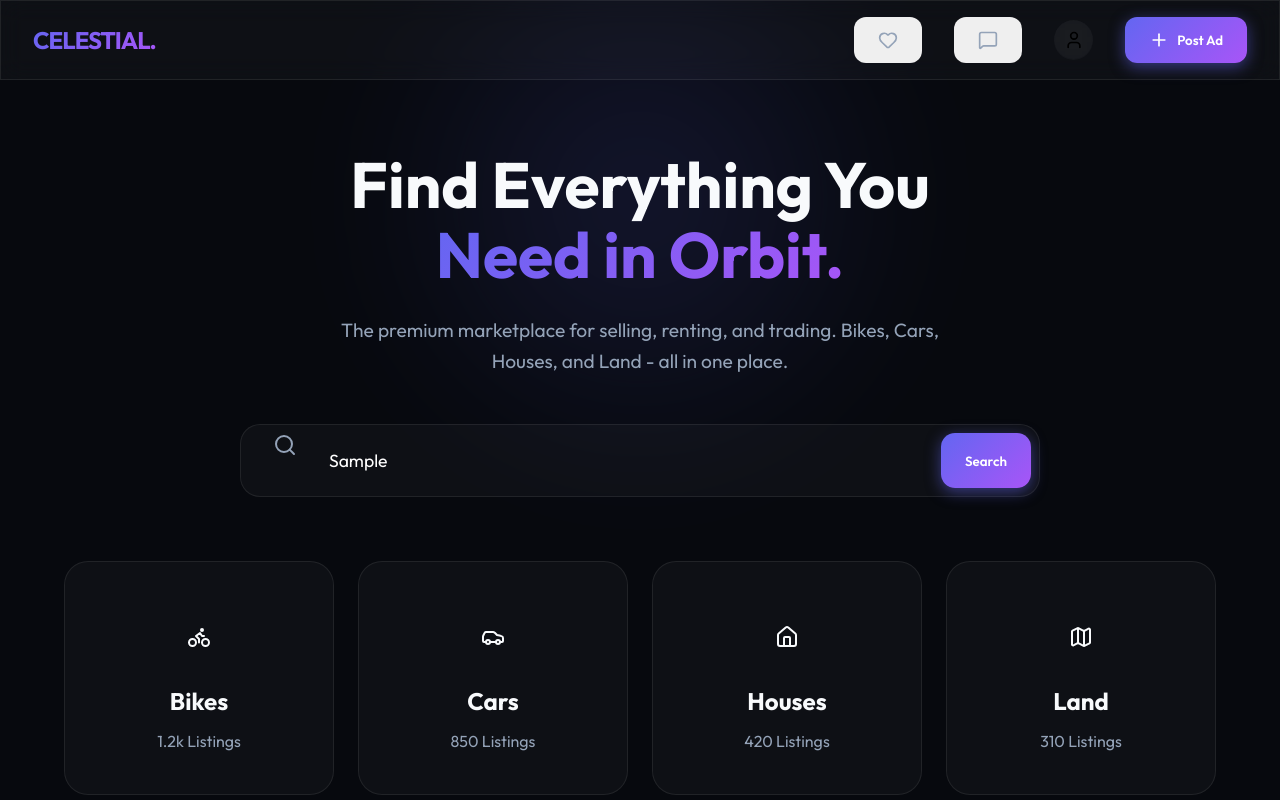
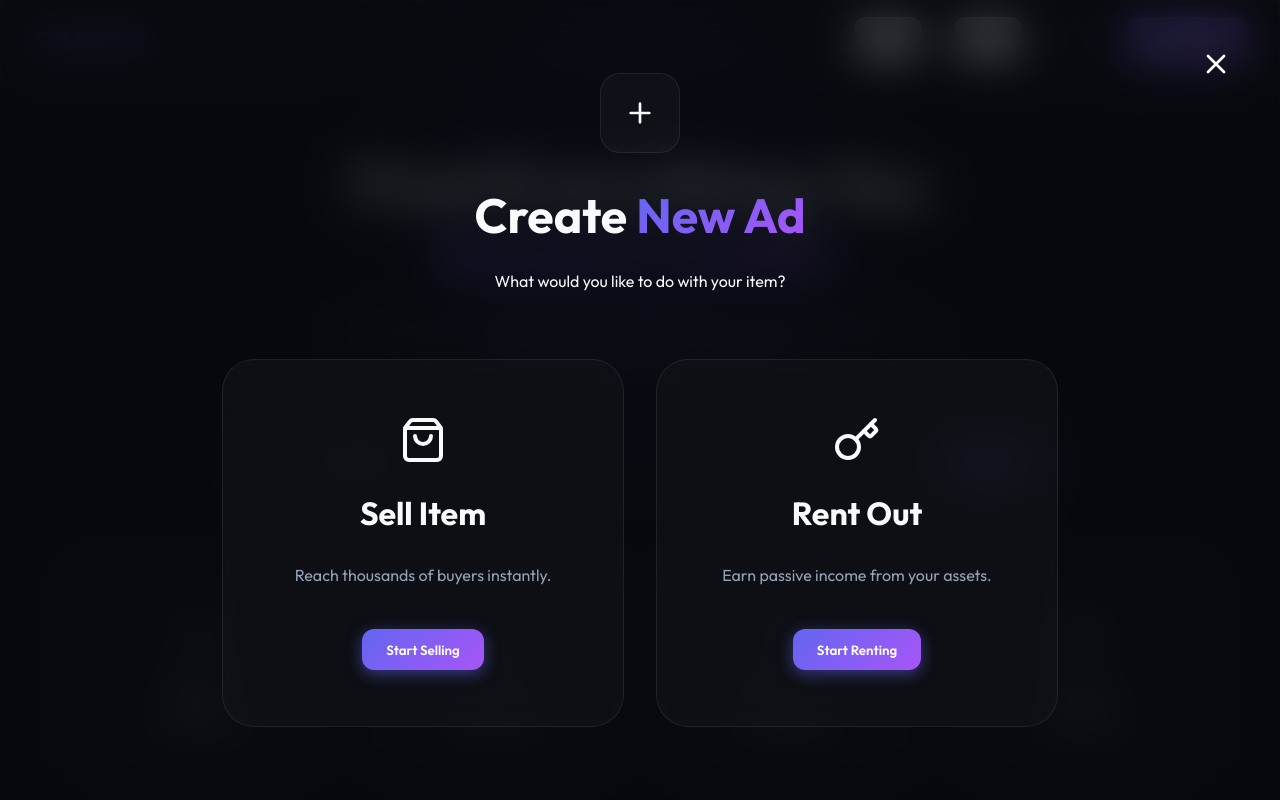
Before and after one commit to sahil9010/CELESTIAL, a React (Vite) app: page / in a window 1280 px wide. Both pictures are taken after typing "Sample" into the empty fields and a click on the button "Post Ad". Shown: the top 800 px of the page. Built offline with nearby package versions, Linux system fonts and the light colour scheme.

Commit message:
Implement interactive overlays for categories and post ad with Rent/Buy options

```diff
--- a/src/App.css
+++ b/src/App.css
@@ -1,5 +1,11 @@
 .app {
   min-height: 100vh;
+  transition: all 0.5s ease;
+}
+
+.blur-content {
+  filter: blur(10px);
+  pointer-events: none;
 }
 
 .navbar {
@@ -88,36 +94,106 @@
   background: rgba(255, 255, 255, 0.05);
 }
 
-.category-card::before {
-  content: '';
-  position: absolute;
+.category-card i {
+  font-size: 3rem;
+  margin-bottom: 1.5rem;
+}
+
+/* Modal / Overlay Styles */
+.overlay-container {
+  position: fixed;
   top: 0;
   left: 0;
   width: 100%;
   height: 100%;
-  background: linear-gradient(135deg, var(--primary), var(--secondary));
-  opacity: 0;
-  transition: opacity 0.4s;
-  z-index: -1;
+  z-index: 2000;
+  background: rgba(7, 9, 14, 0.8);
+  display: flex;
+  align-items: center;
+  justify-content: center;
+  backdrop-filter: blur(20px);
 }
 
-.category-card:hover::before {
-  opacity: 0.1;
+.close-btn {
+  position: absolute;
+  top: 2rem;
+  right: 2rem;
+  background: transparent;
+  border: none;
+  color: white;
+  cursor: pointer;
+  padding: 1rem;
+  transition: transform 0.3s;
 }
 
-.category-card i {
-  font-size: 3rem;
-  margin-bottom: 1.5rem;
-  background: linear-gradient(135deg, var(--primary), var(--secondary));
-  -webkit-background-clip: text;
-  -webkit-text-fill-color: transparent;
+.close-btn:hover {
+  transform: rotate(90deg);
 }
 
-.category-card h3 {
-  font-size: 1.5rem;
-  margin-bottom: 0.5rem;
+.overlay-content {
+  width: 100%;
+  max-width: 900px;
+  padding: 2rem;
 }
 
+.selection-screen {
+  text-align: center;
+}
+
+.selection-header {
+  margin-bottom: 4rem;
+}
+
+.icon-badge {
+  width: 80px;
+  height: 80px;
+  background: var(--glass);
+  border: 1px solid var(--glass-border);
+  border-radius: 20px;
+  display: flex;
+  align-items: center;
+  justify-content: center;
+  margin: 0 auto 1.5rem;
+}
+
+.selection-header h2 {
+  font-size: 3rem;
+  margin-bottom: 1rem;
+}
+
+.options-grid {
+  display: grid;
+  grid-template-columns: repeat(auto-fit, minmax(300px, 1fr));
+  gap: 2rem;
+}
+
+.option-card {
+  padding: 3.5rem 2rem;
+  border-radius: 32px;
+  transition: all 0.4s ease;
+  display: flex;
+  flex-direction: column;
+  align-items: center;
+  gap: 1.5rem;
+  border: 1px solid var(--glass-border);
+}
+
+.option-card:hover {
+  background: rgba(255, 255, 255, 0.05);
+  transform: translateY(-5px);
+  border-color: var(--primary);
+}
+
+.option-card h3 {
+  font-size: 2rem;
+}
+
+.option-card p {
+  color: var(--text-secondary);
+  margin-bottom: 1rem;
+}
+
+/* Listings */
 .listings-section {
   padding: 80px 0;
 }
@@ -150,7 +226,6 @@
   width: 100%;
   height: 200px;
   object-fit: cover;
-  background: #1e293b;
 }
 
 .product-info {
@@ -167,10 +242,6 @@
 .product-title {
   font-weight: 600;
   margin-bottom: 0.5rem;
-  display: -webkit-box;
-  -webkit-line-clamp: 2;
-  -webkit-box-orient: vertical;
-  overflow: hidden;
 }
 
 .product-meta {
--- a/src/App.jsx
+++ b/src/App.jsx
@@ -1,5 +1,5 @@
 import React, { useState } from 'react'
-import { Search, Bike, Car, Home, Map, MessageSquare, Plus, User, Heart, MapPin, Calendar, ArrowRight } from 'lucide-react'
+import { Search, Bike, Car, Home, Map, MessageSquare, Plus, User, Heart, MapPin, Calendar, ArrowRight, X, LayoutGrid, ShoppingBag, Key } from 'lucide-react'
 import './App.css'
 
 const categories = [
@@ -40,21 +40,92 @@ const featuredListings = [
 ]
 
 function App() {
-  const [activeCategory, setActiveCategory] = useState('all')
+  const [activeOverlay, setActiveOverlay] = useState(null) // 'category' | 'postAd'
+  const [selectedCategory, setSelectedCategory] = useState(null)
+
+  const handleCategoryClick = (cat) => {
+    setSelectedCategory(cat)
+    setActiveOverlay('category')
+  }
+
+  const handlePostAdClick = () => {
+    setActiveOverlay('postAd')
+  }
+
+  const closeOverlay = () => {
+    setActiveOverlay(null)
+    setSelectedCategory(null)
+  }
 
   return (
     <div className="app">
+      {/* Overlay Screens */}
+      {activeOverlay && (
+        <div className="overlay-container animate-fade-in">
+          <button className="close-btn" onClick={closeOverlay}><X size={32} /></button>
+          <div className="overlay-content">
+            {activeOverlay === 'category' && (
+              <div className="selection-screen">
+                <div className="selection-header">
+                  <div className="icon-badge gradient-text">{selectedCategory.icon}</div>
+                  <h2>Explore <span className="gradient-text">{selectedCategory.name}</span></h2>
+                  <p>Choose how you want to browse our premium collection.</p>
+                </div>
+                <div className="options-grid">
+                  <div className="option-card glass-morphism">
+                    <ShoppingBag size={48} className="gradient-text" />
+                    <h3>Buy</h3>
+                    <p>Find your next permanent investment.</p>
+                    <button className="btn btn-primary">Browse for Sale</button>
+                  </div>
+                  <div className="option-card glass-morphism">
+                    <Key size={48} className="gradient-text" />
+                    <h3>Rent</h3>
+                    <p>Experience luxury on your own terms.</p>
+                    <button className="btn btn-primary">Browse for Rent</button>
+                  </div>
+                </div>
+              </div>
+            )}
+
+            {activeOverlay === 'postAd' && (
+              <div className="selection-screen">
+                <div className="selection-header">
+                  <div className="icon-badge gradient-text"><Plus size={32} /></div>
+                  <h2>Create <span className="gradient-text">New Ad</span></h2>
+                  <p>What would you like to do with your item?</p>
+                </div>
+                <div className="options-grid">
+                  <div className="option-card glass-morphism">
+                    <ShoppingBag size={48} className="gradient-text" />
+                    <h3>Sell Item</h3>
+                    <p>Reach thousands of buyers instantly.</p>
+                    <button className="btn btn-primary">Start Selling</button>
+                  </div>
+                  <div className="option-card glass-morphism">
+                    <Key size={48} className="gradient-text" />
+                    <h3>Rent Out</h3>
+                    <p>Earn passive income from your assets.</p>
+                    <button className="btn btn-primary">Start Renting</button>
+                  </div>
+                </div>
+              </div>
+            )}
+          </div>
+        </div>
+      )}
+
       <nav className="navbar glass-morphism">
-        <div className="nav-logo gradient-text">CELESTIAL.</div>
+        <div className="nav-logo gradient-text" onClick={() => window.location.reload()} style={{ cursor: 'pointer' }}>CELESTIAL.</div>
         <div style={{ display: 'flex', gap: '2rem', alignItems: 'center' }}>
           <button className="btn" style={{ color: 'var(--text-secondary)' }}><Heart size={20} /></button>
           <button className="btn" style={{ color: 'var(--text-secondary)' }}><MessageSquare size={20} /></button>
           <button className="btn glass-morphism" style={{ borderRadius: '50%', padding: '0.6rem' }}><User size={20} /></button>
-          <button className="btn btn-primary"><Plus size={20} /> Post Ad</button>
+          <button className="btn btn-primary" onClick={handlePostAdClick}><Plus size={20} /> Post Ad</button>
         </div>
       </nav>
 
-      <main>
+      <main className={activeOverlay ? 'blur-content' : ''}>
         <section className="hero">
           <div className="hero-bg-glow"></div>
           <div className="container animate-fade-in">
@@ -71,7 +142,7 @@ function App() {
 
             <div className="categories-grid">
               {categories.map((cat) => (
-                <div key={cat.id} className="category-card glass-morphism" onClick={() => setActiveCategory(cat.id)}>
+                <div key={cat.id} className="category-card glass-morphism" onClick={() => handleCategoryClick(cat)}>
                   <div style={{ fontSize: '2.5rem', marginBottom: '1rem' }} className="gradient-text">{cat.icon}</div>
                   <h3>{cat.name}</h3>
                   <p style={{ color: 'var(--text-secondary)' }}>{cat.count} Listings</p>
@@ -106,14 +177,6 @@ function App() {
             ))}
           </div>
         </section>
-
-        <section className="listings-section glass-morphism" style={{ margin: '4rem 1.5rem', borderRadius: '40px', padding: '60px' }}>
-          <div className="container" style={{ textAlign: 'center' }}>
-            <h2 style={{ fontSize: '2.5rem', marginBottom: '1rem' }}>Ready to <span className="gradient-text">Sell Something?</span></h2>
-            <p style={{ color: 'var(--text-secondary)', marginBottom: '2rem' }}>Join thousands of users and start trading today on the most beautiful marketplace in Nepal.</p>
-            <button className="btn btn-primary" style={{ padding: '1.2rem 3rem', fontSize: '1.1rem' }}>List Your Item Now</button>
-          </div>
-        </section>
       </main>
 
       <footer className="container" style={{ padding: '4rem 0', borderTop: '1px solid var(--glass-border)', marginTop: '4rem', display: 'flex', justifyContent: 'space-between', color: 'var(--text-secondary)' }}>
```
